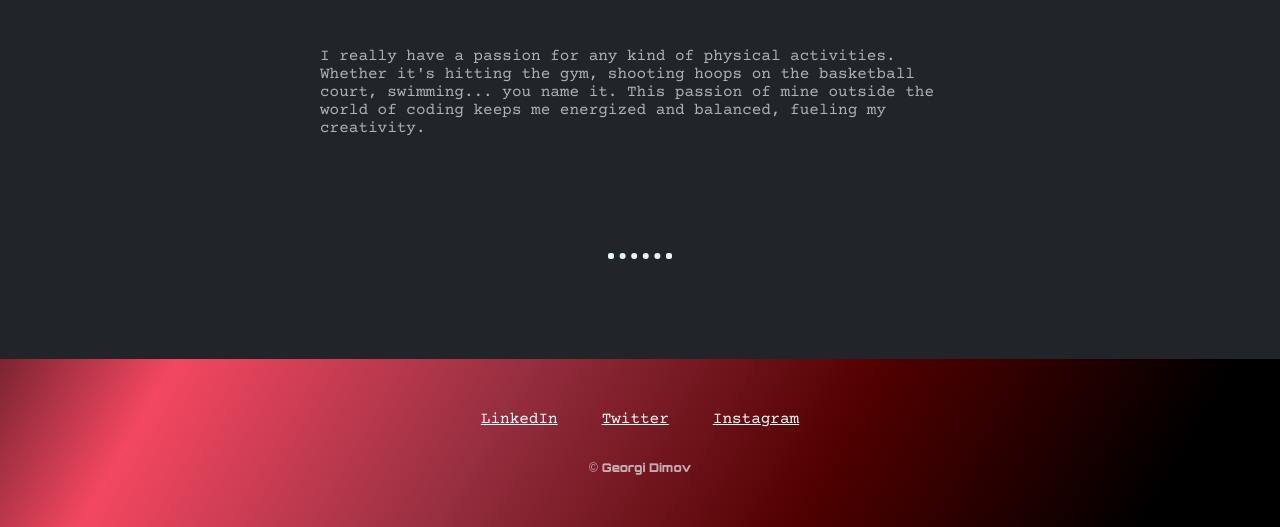
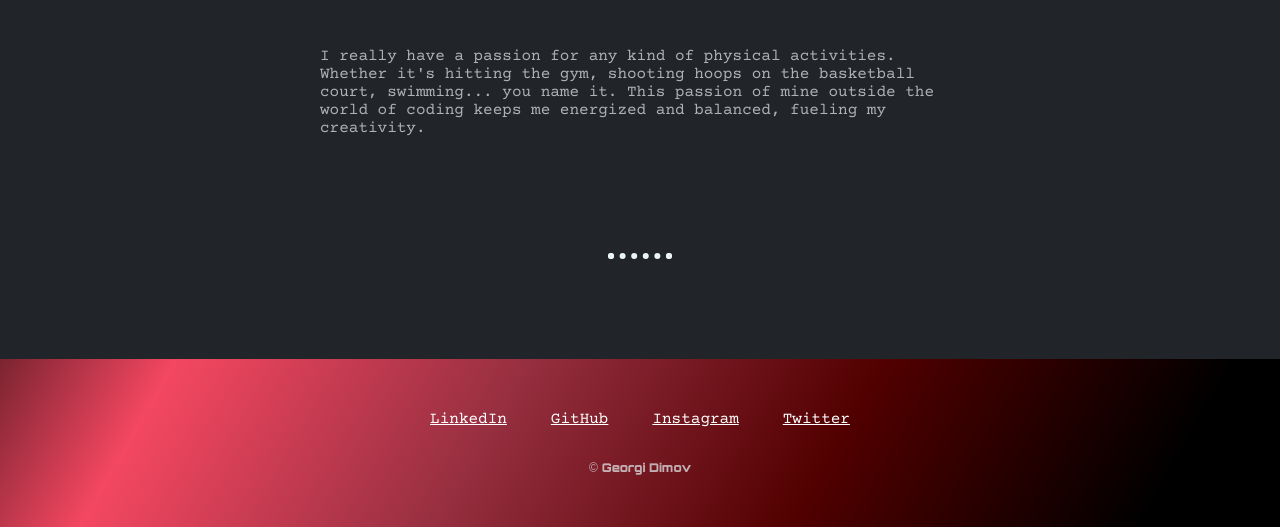
Before and after one commit to dimovv23/Personal-Website, a plain HTML site: page index.html in a window 1280 px wide. Shown: the part 2085-2612 px from the top of the page. Drawn offline with nearby package versions, Linux system fonts and the light colour scheme; a web font is replaced by a local one.

Commit message:
Footer fix_1

```diff
--- a/index.html
+++ b/index.html
@@ -114,10 +114,11 @@
           href="https://www.linkedin.com/in/georgi-dimov-818260273/"
           >LinkedIn</a
         >
-        <a class="footer-link" href="https://twitter.com/_dimovv">Twitter</a>
+        <a class="footer-link" href="https://github.com/dimovv23">GitHub</a>
         <a class="footer-link" href="https://www.instagram.com/_dimovv/"
           >Instagram</a
         >
+        <a class="footer-link" href="https://twitter.com/_dimovv">Twitter</a>
         <p class="copyright">© Georgi Dimov</p>
       </div>
     </section>
```
